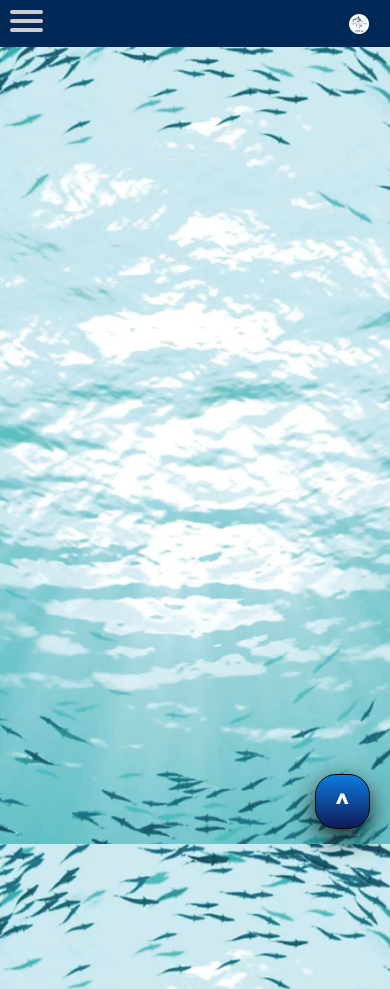
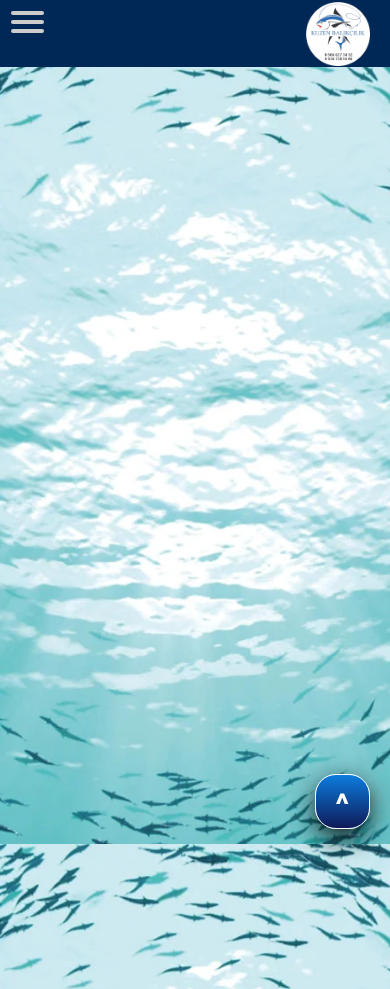
Before and after one commit to ThugbossYT2/KuzenBalikWebsite, a plain HTML site: page sites/index.html in a window 390 px wide. Shown: the top 989 px of the page. Drawn offline with nearby package versions, Linux system fonts and the light colour scheme.

Commit message:
changed borders

```diff
--- a/css/style.css
+++ b/css/style.css
@@ -28,7 +28,7 @@ a .btn {
   font-size: 30px;
   color: white;
   padding: 7px 20px 1px 20px;
-  border: solid 0.1px #000000;
+  border: solid 0.1px white;
   box-shadow: rgb(0, 0, 0) 0px 9px 28px -2px;
   border-radius: 21px;
   transition: 613ms;
@@ -40,7 +40,7 @@ a .btn:hover {
   padding: 7px 20px 1px 20px;
   transform: translateY(-18px);
   color: white;
-  border: solid 1px #000000;
+  border: solid 1px white;
   background-position: bottom;
 }
 
@@ -79,6 +79,12 @@ body {
   margin: 0 0 0 0;
   padding-right: 16px;
 }
+.Klogo {
+  border: rgba(0, 0, 0, 0) solid !important;
+}
+.Klogo:hover {
+  border: rgba(0, 0, 0, 0) solid !important;
+}
 .cart img {
   max-width: 40px !important;
   max-height: 40px !important;
@@ -92,16 +98,17 @@ body {
   background-color: rgb(0, 40, 87);
   border-radius: 10px;
   padding: 5px;
+  border: #0c7cde00 solid !important;
 }
 
 .menu-container a {
   text-decoration: none;
-  color: #000000;
+  color: white;
   transition: color 0.3s ease;
-}
+  transition: 0.5s;
+  border-radius: 15px;
 
-.menu-container a:hover {
-  /* color: #09a5ff; */
+  padding: 8px;
 }
 
 .menu-container input {
@@ -142,7 +149,7 @@ body {
 .menu-container input:checked ~ span {
   opacity: 1;
   transform: rotate(45deg) translate(3px, -1px);
-  background: black;
+  background: rgb(255, 255, 255);
 }
 
 .menu-container input:checked ~ span:nth-child(4) {
@@ -165,9 +172,20 @@ body {
 
 /* mobile styles */
 @media only screen and (max-width: 767px) {
+  .menu-container a {
+    border-radius: 15px;
+    border: rgb(0, 40, 87) solid 1px;
+    transition: 0.5s;
+  }
+  .menu-container a:hover {
+    border-radius: 15px;
+    border: white solid 1px;
+  }
+
   .menu-container {
     flex-direction: column;
     align-items: flex-start;
+    border: rgb(0, 40, 87) solid 1px;
   }
 
   .menu-logo {
@@ -178,8 +196,16 @@ body {
   }
 
   .menu-logo img {
-    max-height: 30px;
+    max-height: 80px;
+    max-width: 80px;
+    flex-shrink: 0;
+    padding: 1px;
+    background-color: rgba(0, 41, 87, 0);
+    border-radius: 10px;
+    padding: 5px;
+    border: #0c7cde00 solid !important;
   }
+
   /* HBMenu */
   .menu {
     position: absolute;
@@ -189,7 +215,13 @@ body {
     top: 0;
     margin: -20px;
     padding: 75px 50px 50px;
-    background: #cdcdcd;
+    background: rgb(0, 40, 87);
+    /* background-image: linear-gradient(
+      135deg,
+      rgb(0, 40, 87) 70%,
+      rgba(255, 255, 255, 0),
+      rgba(255, 255, 255, 0)
+    ); */
     -webkit-font-smoothing: antialiased;
     /* to stop flickering of text in safari */
     transform-origin: 0% 0%;
@@ -206,6 +238,7 @@ body {
 @media only screen and (min-width: 768px) {
   .menu-container {
     width: 100%;
+    padding: 0px;
   }
 
   .menu-container a {
@@ -264,14 +297,13 @@ body {
     transition: 0.5s;
   }
   .menu li:hover {
-    background-position: bottom;
     border-radius: 15px;
     border: white solid 1px;
   }
 }
 /*TODO: -Try to make new branch if needed
 		    -center things in header
-        -add shopping cart icon
+        -add shopping cart icon ✔️
         -login/register (take from adVize)
         -make gallery cuz ez if u get pics
         -make outline go away (border) on "Kuzen balıkçılık"
--- a/sites/index.html
+++ b/sites/index.html
@@ -31,19 +31,15 @@
         <span></span>
 
         <!-- logo -->
-        <a href="index.html" class="menu-logo">
+        <a href="index.html" class="menu-logo Klogo">
           <img src="../media/images/KB_logo.png" alt="" />
         </a>
-
+        <a href="index.html" class=".container text-center"
+          ><h3 class="Klogo menu">Kuzen Balıkçılık</h3>
+        </a>
         <!-- menu items -->
         <div class="menu">
-          <ul>
-            <li>
-              <a href="index.html" class=".container text-center"
-                ><h3>Kuzen Balıkçılık</h3>
-              </a>
-            </li>
-          </ul>
+          <ul></ul>
           <ul>
             <li>
               <a href="index.html"> Anasayfa</a>
```
